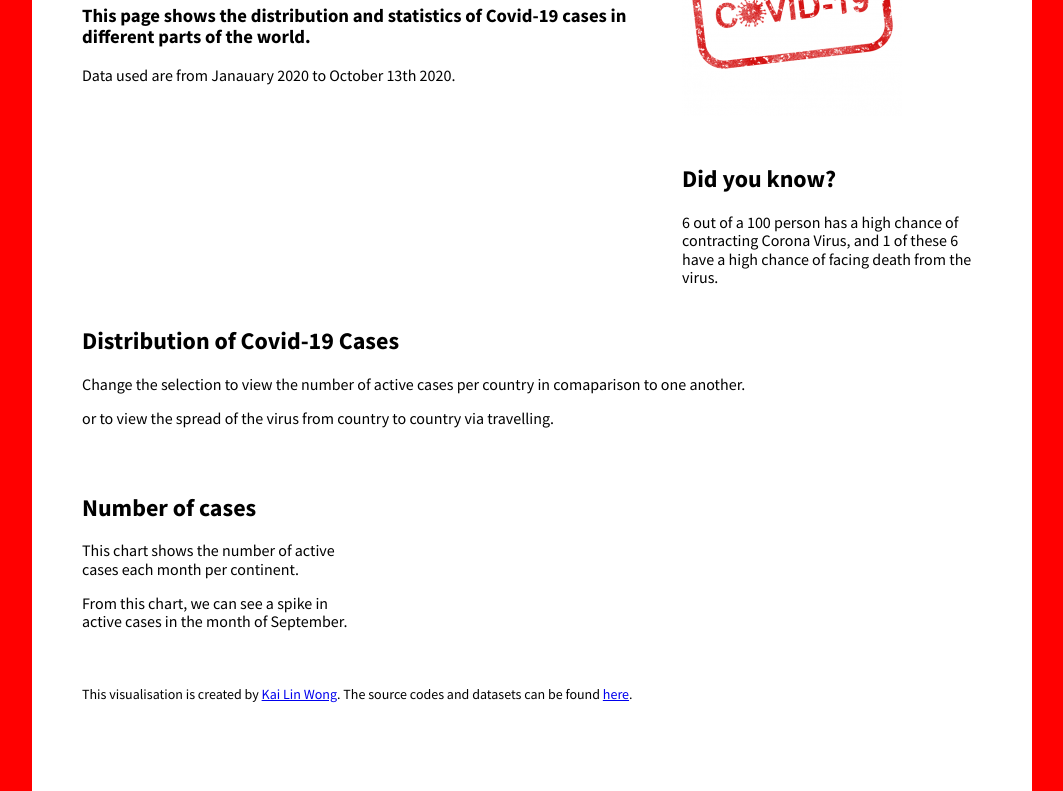
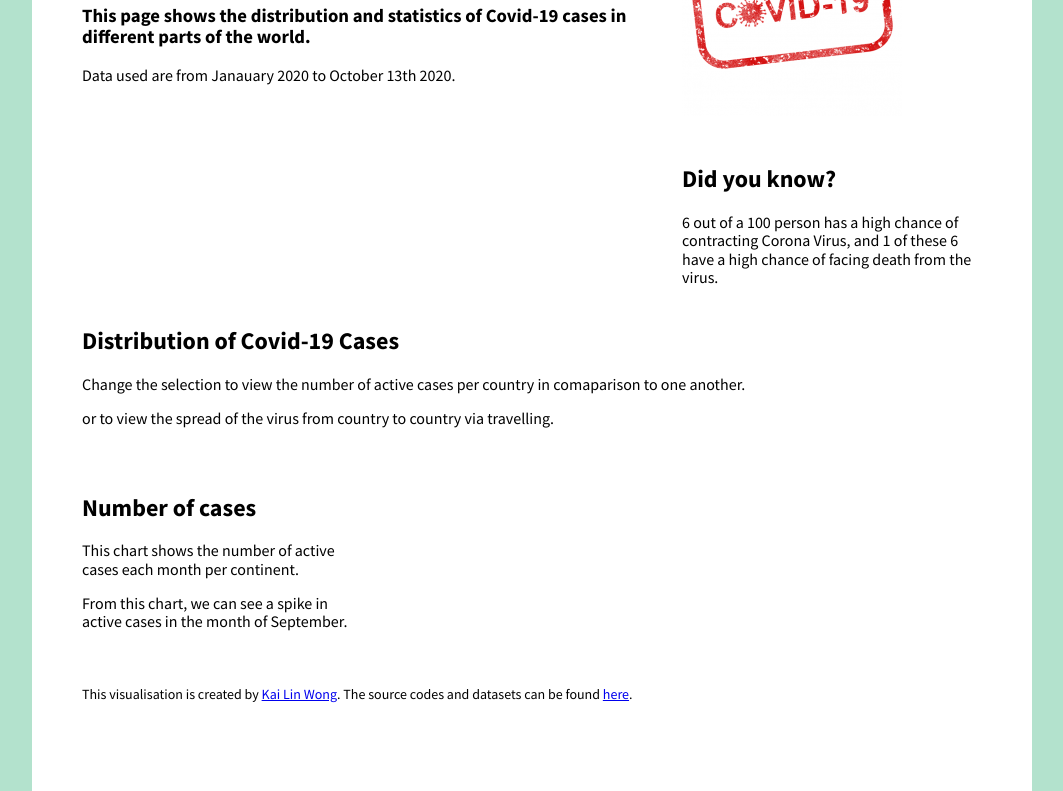
Before and after one commit to kailinwng/Covid-19_Statistics, a plain HTML site: page index.html in a window 1280 px wide. Shown: the part 139-930 px from the top of the page, without its empty margins (108-1171 px from the left). Drawn offline with nearby package versions, Linux system fonts and the light colour scheme; a script that the page names is missing.

Commit message:
Update index.html

```diff
--- a/index.html
+++ b/index.html
@@ -22,7 +22,7 @@
       font-weight: 900;
     }
      body{
-       background-color: red;
+       background-color: #b3e2cd;
      }
      .page{
        width: 900px;
```
